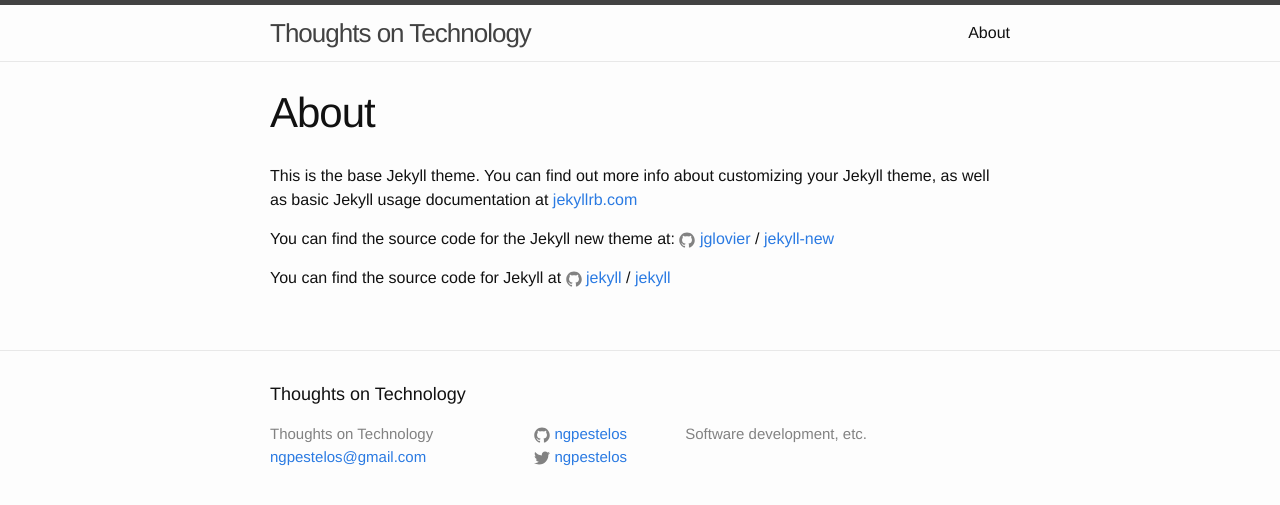
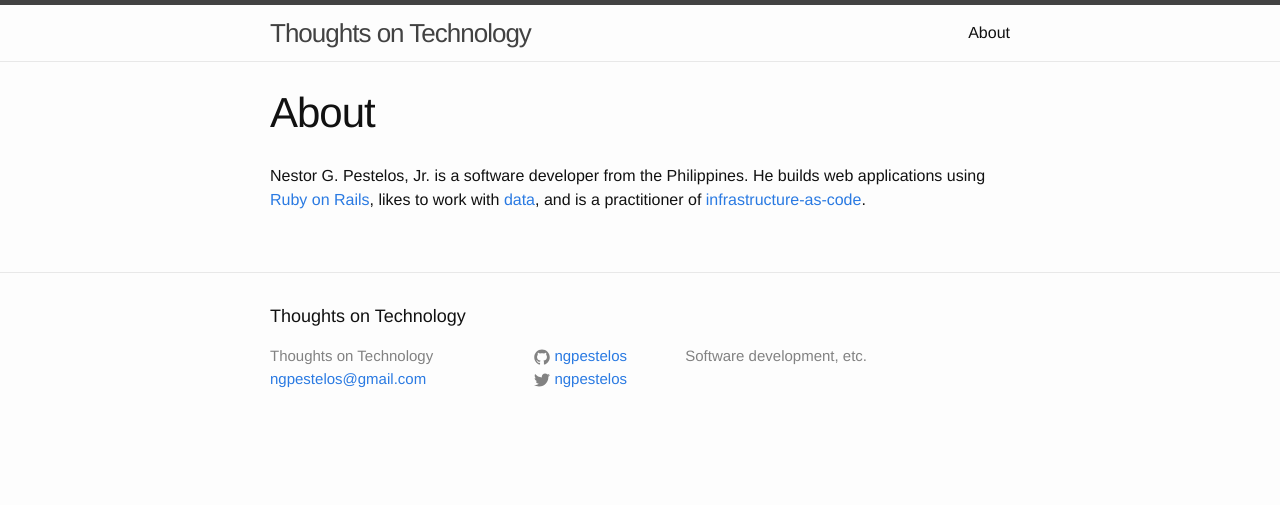
Before and after one commit to ngpestelos/ngpestelos.github.io, a Jekyll site: the page built from about.md, in a window 1280 px wide. Shown: the top 505 px of the page. Built offline with Jekyll 4.4.1, drawn with Linux system fonts in a browser that asks for light colours.

Commit message:
Update about.md

```diff
--- a/about.md
+++ b/about.md
@@ -4,12 +4,4 @@ title: About
 permalink: /about/
 ---
 
-This is the base Jekyll theme. You can find out more info about customizing your Jekyll theme, as well as basic Jekyll usage documentation at [jekyllrb.com](http://jekyllrb.com/)
-
-You can find the source code for the Jekyll new theme at:
-{% include icon-github.html username="jglovier" %} /
-[jekyll-new](https://github.com/jglovier/jekyll-new)
-
-You can find the source code for Jekyll at
-{% include icon-github.html username="jekyll" %} /
-[jekyll](https://github.com/jekyll/jekyll)
+Nestor G. Pestelos, Jr. is a software developer from the Philippines. He builds web applications using [Ruby on Rails](https://en.wikipedia.org/wiki/Ruby_on_Rails), likes to work with [data](https://en.wikipedia.org/wiki/Data_science), and is a practitioner of [infrastructure-as-code](https://en.wikipedia.org/wiki/Infrastructure_as_Code).
```
